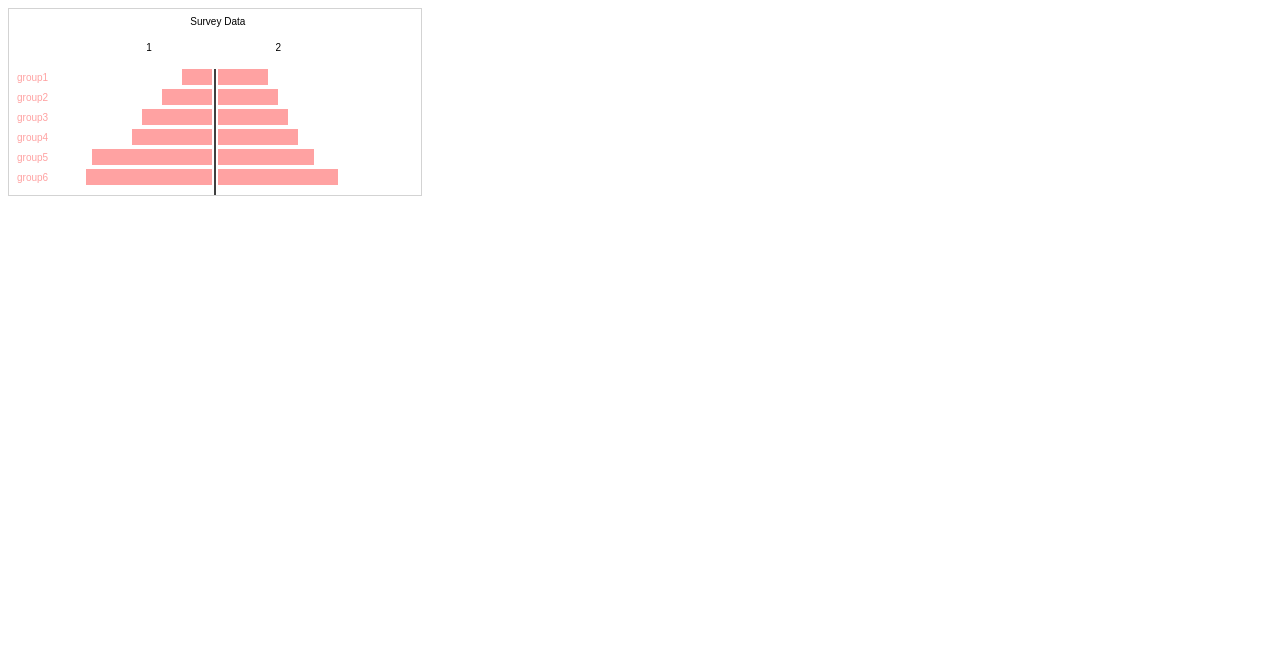
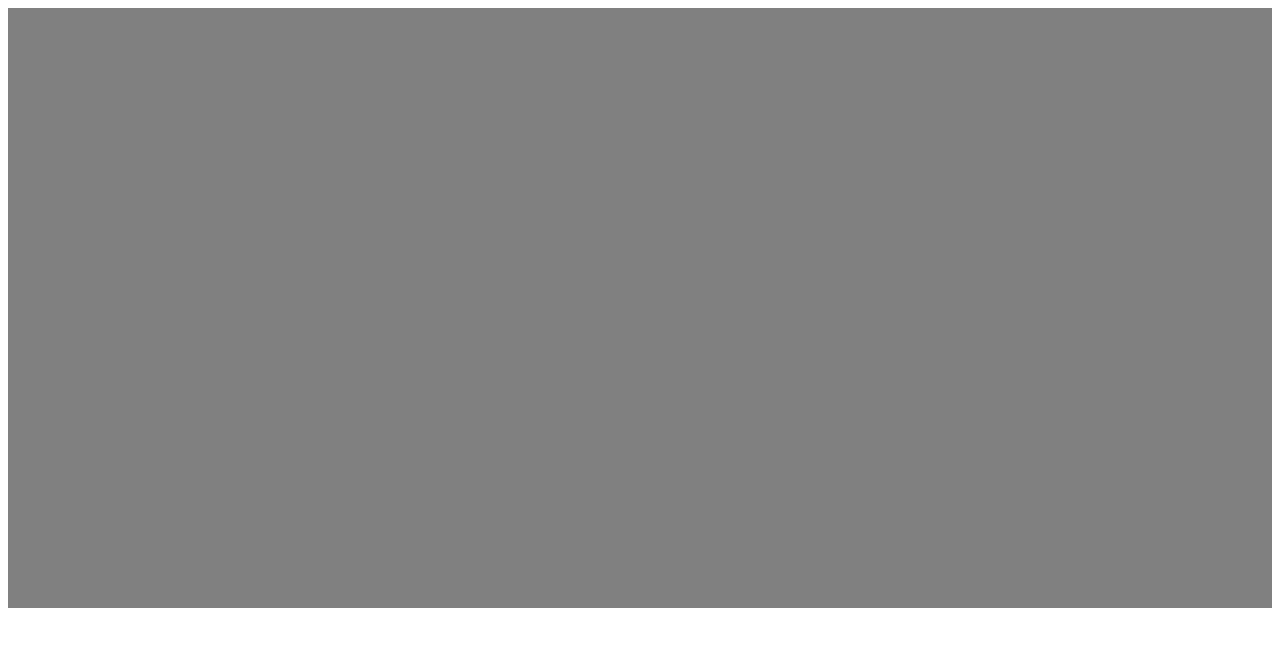
Before and after one commit to jerrylai19990120/js-lib-graphs.js, a plain HTML site: page examples.html in a window 1280 px wide. Drawn offline with Linux system fonts and the light colour scheme.

Commit message:
example page

```diff
--- /dev/null
+++ b/examples.css
@@ -0,0 +1,5 @@
+.header{
+    width: 100%;
+    height: 600px;
+    background-color: gray;
+}
--- a/examples.html
+++ b/examples.html
@@ -3,12 +3,18 @@
     <head lang="en">
         <meta charset="utf-8">
         <meta name="viewport" content="width=device-width, initial-scale=1, shrink-to-fit=yes">
-        <title>graphs.js Demo</title>
+        <title>Graphs.js Designed for data visualization</title>
         <link rel="icon" type="image/x-ico" href="./favicon.ico">
-        <link rel="stylesheet" type="text/css" href="graphStyle.css">
+        <link rel="stylesheet" type="text/css" href="examples.css">
 
     </head>
     <body>
+            <div class="header">
+
+            </div>
+            <div class="container">
+
+            </div>
             <script type="text/javascript" src="graphsLib.js"></script>
     </body>
 </html>
--- a/graphsLib.js
+++ b/graphsLib.js
@@ -366,4 +366,4 @@ function createPyramidGraph(data=[], color='dodgerblue', title="Pyramid Graph",
 
 }
 
-createPyramidGraph([[30, 50], [80, 120], [50, 70], [70, 80], [120, 60], [126, 96]], 'rgba(255, 100, 100, 0.6)', "Survey Data", ["group1","group2","group3","group4","group5","group6"]);
+//createPyramidGraph([[30, 50], [80, 120], [50, 70], [70, 80], [120, 60], [126, 96]], 'rgba(255, 100, 100, 0.6)', "Survey Data", ["group1","group2","group3","group4","group5","group6"]);
```
Also changed, not shown: graphStyle.css (deleted).
